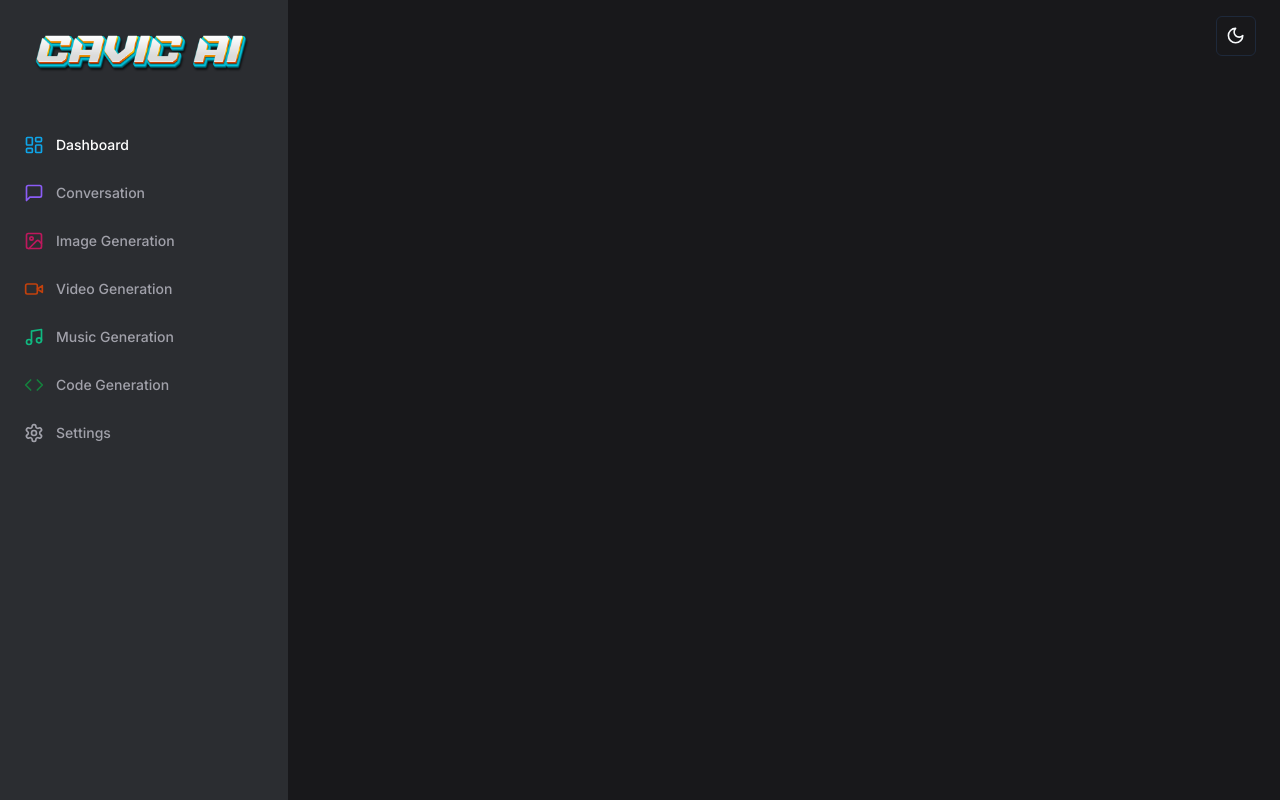
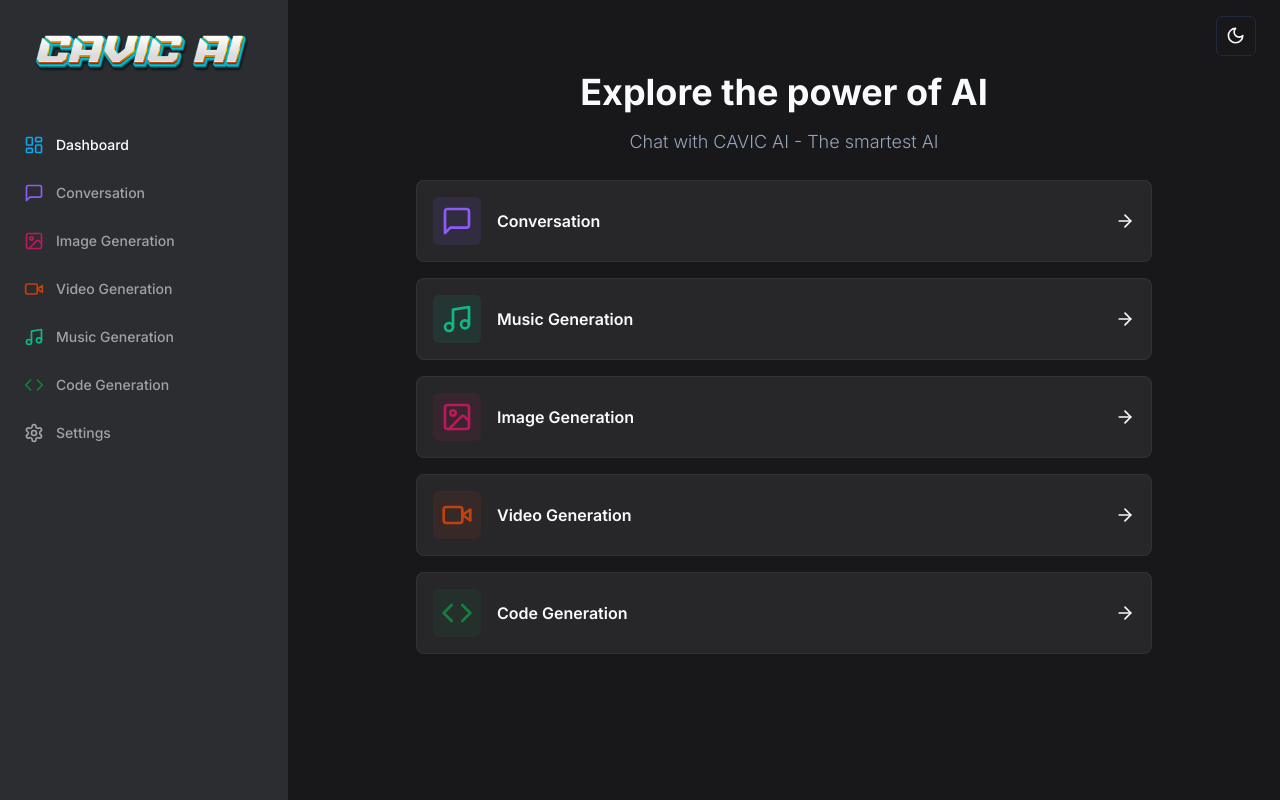
Before and after one commit to SudoKMaar/cavic-ai, a Next.js app: page /dashboard in a window 1280 px wide. Built offline with nearby package versions, Linux system fonts and the light colour scheme.

Commit message:
added dashboard

```diff
--- a/app/(dashboard)/(routes)/dashboard/page.tsx
+++ b/app/(dashboard)/(routes)/dashboard/page.tsx
@@ -1,3 +1,81 @@
+"use client";
+import {
+  Code,
+  ImageIcon,
+  MessageSquare,
+  Music,
+  VideoIcon,
+  ArrowRight,
+} from "lucide-react";
+import { useRouter } from "next/navigation";
+import { Card } from "@/components/ui/card";
+import { cn } from "@/lib/utils";
+const tools = [
+  {
+    label: "Conversation",
+    icon: MessageSquare,
+    href: "/conversation",
+    color: "text-violet-500",
+    bgColor: "bg-violet-500/10",
+  },
+  {
+    label: "Music Generation",
+    icon: Music,
+    href: "/music",
+    color: "text-emerald-500",
+    bgColor: "bg-emerald-500/10",
+  },
+  {
+    label: "Image Generation",
+    icon: ImageIcon,
+    color: "text-pink-700",
+    bgColor: "bg-pink-700/10",
+    href: "/image",
+  },
+  {
+    label: "Video Generation",
+    icon: VideoIcon,
+    color: "text-orange-700",
+    bgColor: "bg-orange-700/10",
+    href: "/video",
+  },
+  {
+    label: "Code Generation",
+    icon: Code,
+    color: "text-green-700",
+    bgColor: "bg-green-700/10",
+    href: "/code",
+  },
+];
 export default function DashboardPage() {
-  return <div></div>;
+  const router = useRouter();
+  return (
+    <div className="bg-white dark:bg-zinc-900">
+      <div className="mb-6 space-y-4">
+        <h2 className="text-2xl md:text-4xl font-bold text-center">
+          Explore the power of AI
+        </h2>
+        <p className="font-light text-muted-foreground text-sm md:text-lg text-center">
+          Chat with CAVIC AI - The smartest AI
+        </p>
+      </div>
+      <div className="px-4 md:px-20 lg:px-32 space-y-4">
+        {tools.map((tool) => (
+          <Card
+            onClick={() => router.push(tool.href)}
+            key={tool.href}
+            className="p-4 dark:bg-zinc-800 border-black/5 dark:border-white/5 flex items-center justify-between hover:shadow-md transition cursor-pointer"
+          >
+            <div className="flex items-center gap-x-4">
+              <div className={cn("p-2 w-fit rounded-md", tool.bgColor)}>
+                <tool.icon className={cn("w-8 h-8", tool.color)} />
+              </div>
+              <div className="font-semibold">{tool.label}</div>
+            </div>
+            <ArrowRight className="w-5 h-5" />
+          </Card>
+        ))}
+      </div>
+    </div>
+  );
 }
--- a/components/mode-toggle.tsx
+++ b/components/mode-toggle.tsx
@@ -18,13 +18,17 @@
   return (
     <DropdownMenu>
       <DropdownMenuTrigger asChild>
-        <Button variant="outline" size="icon" className="bg-transparent">
+        <Button
+          variant="outline"
+          size="icon"
+          className="bg-white dark:bg-zinc-900"
+        >
           <Sun className="h-[1.2rem] w-[1.2rem] rotate-0 scale-100 transition-all dark:-rotate-90 dark:scale-0" />
           <Moon className="absolute h-[1.2rem] w-[1.2rem] rotate-90 scale-0 transition-all dark:rotate-0 dark:scale-100" />
           <span className="sr-only">Toggle theme</span>
         </Button>
       </DropdownMenuTrigger>
-      <DropdownMenuContent align="end" className="bg-transparent">
+      <DropdownMenuContent align="end" className="bg-white dark:bg-zinc-900">
         <DropdownMenuItem onClick={() => setTheme("light")}>
           Light
         </DropdownMenuItem>
--- /dev/null
+++ b/components/ui/card.tsx
@@ -0,0 +1,79 @@
+import * as React from "react"
+
+import { cn } from "@/lib/utils"
+
+const Card = React.forwardRef<
+  HTMLDivElement,
+  React.HTMLAttributes<HTMLDivElement>
+>(({ className, ...props }, ref) => (
+  <div
+    ref={ref}
+    className={cn(
+      "rounded-lg border bg-card text-card-foreground shadow-sm",
+      className
+    )}
+    {...props}
+  />
+))
+Card.displayName = "Card"
+
+const CardHeader = React.forwardRef<
+  HTMLDivElement,
+  React.HTMLAttributes<HTMLDivElement>
+>(({ className, ...props }, ref) => (
+  <div
+    ref={ref}
+    className={cn("flex flex-col space-y-1.5 p-6", className)}
+    {...props}
+  />
+))
+CardHeader.displayName = "CardHeader"
+
+const CardTitle = React.forwardRef<
+  HTMLParagraphElement,
+  React.HTMLAttributes<HTMLHeadingElement>
+>(({ className, ...props }, ref) => (
+  <h3
+    ref={ref}
+    className={cn(
+      "text-2xl font-semibold leading-none tracking-tight",
+      className
+    )}
+    {...props}
+  />
+))
+CardTitle.displayName = "CardTitle"
+
+const CardDescription = React.forwardRef<
+  HTMLParagraphElement,
+  React.HTMLAttributes<HTMLParagraphElement>
+>(({ className, ...props }, ref) => (
+  <p
+    ref={ref}
+    className={cn("text-sm text-muted-foreground", className)}
+    {...props}
+  />
+))
+CardDescription.displayName = "CardDescription"
+
+const CardContent = React.forwardRef<
+  HTMLDivElement,
+  React.HTMLAttributes<HTMLDivElement>
+>(({ className, ...props }, ref) => (
+  <div ref={ref} className={cn("p-6 pt-0", className)} {...props} />
+))
+CardContent.displayName = "CardContent"
+
+const CardFooter = React.forwardRef<
+  HTMLDivElement,
+  React.HTMLAttributes<HTMLDivElement>
+>(({ className, ...props }, ref) => (
+  <div
+    ref={ref}
+    className={cn("flex items-center p-6 pt-0", className)}
+    {...props}
+  />
+))
+CardFooter.displayName = "CardFooter"
+
+export { Card, CardHeader, CardFooter, CardTitle, CardDescription, CardContent }
```
